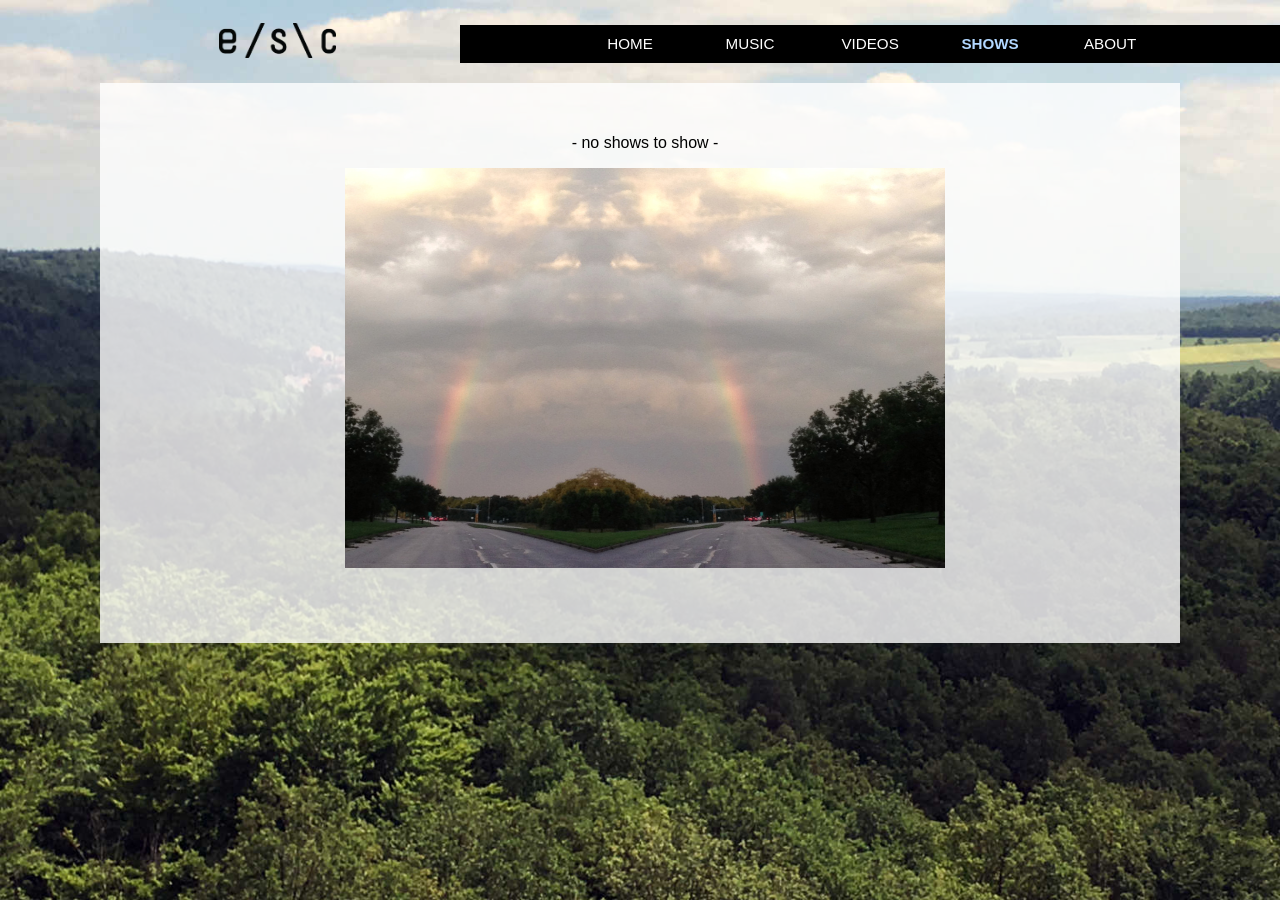
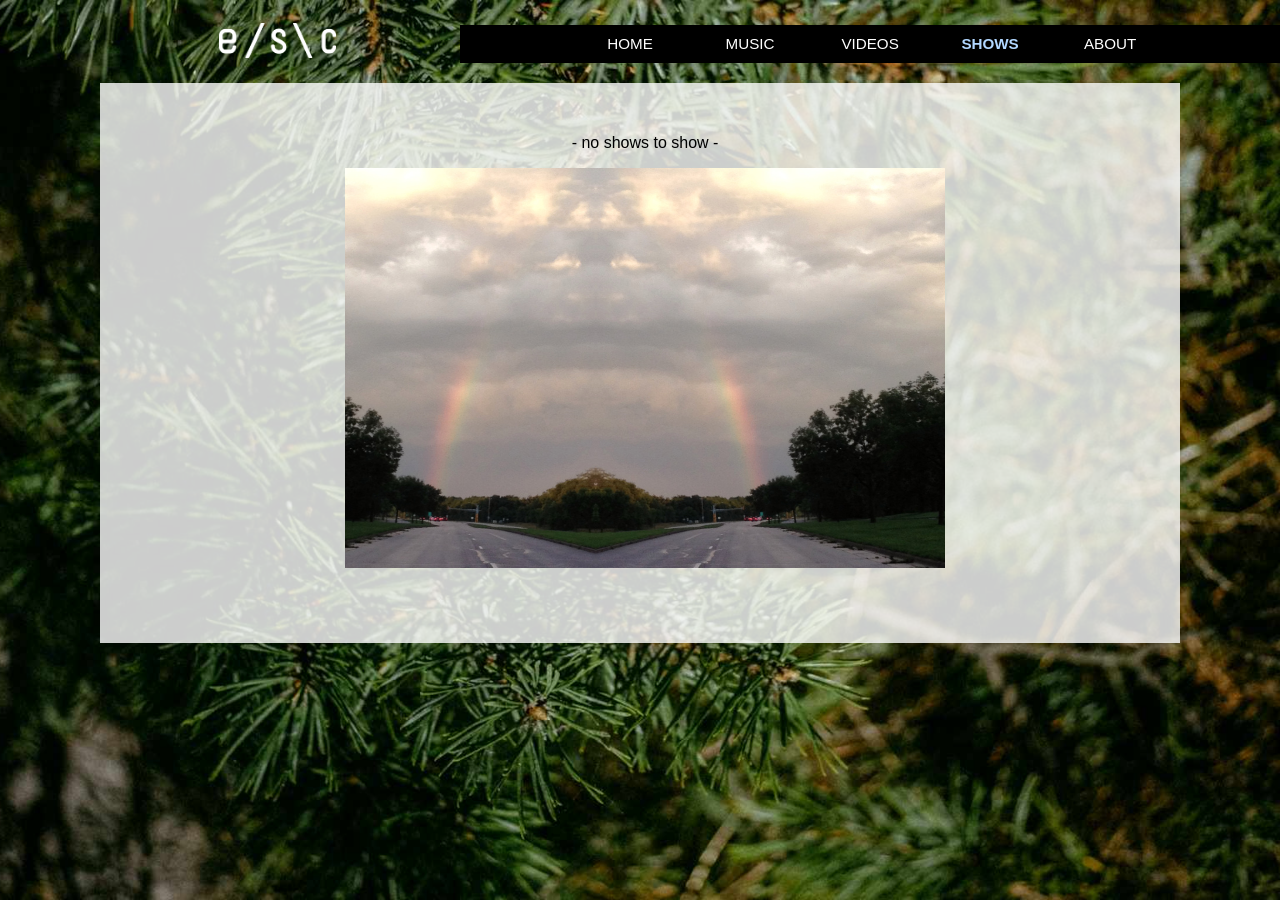
Before and after one commit to jmmb/www.escsound.com, a Jekyll site: the page built from past-shows.md, in a window 1280 px wide. Built offline with Jekyll 4.4.1, drawn with Linux system fonts in a browser that asks for light colours.

Commit message:
changing bg image

```diff
--- a/_layouts/default.html
+++ b/_layouts/default.html
@@ -23,7 +23,7 @@
 
     <style>
       html {
-        background-image: url("{{ '/assets/img/IMG_6718-BG.jpg' | relative_url }}");
+        background-image: url("{{ '/assets/img/Wellness Worship-BG-1.jpg' | relative_url }}");
         background-repeat: no-repeat;
         background-attachment: fixed;
         background-position: center top;
@@ -58,7 +58,7 @@
       <div class="siteinfo">
         <figure>
           <a href="{{ 'index.html' | relative_url }}" title="Home" rel="home">
-            <img src="{{ '/assets/img/esc_logo.png' | relative_url }}" alt="Home">
+            <img src="{{ '/assets/img/esc_logo_white_final.png' | relative_url }}" alt="Home">
           </a>
         </figure>
       </div>
```
